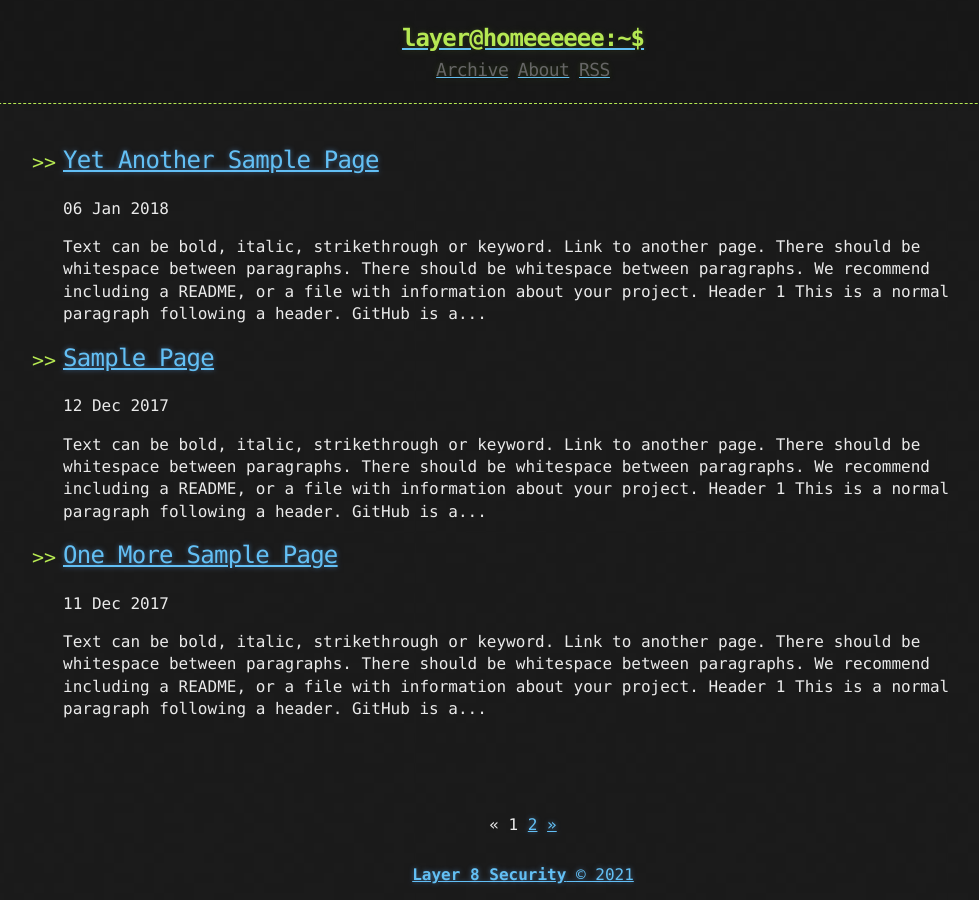
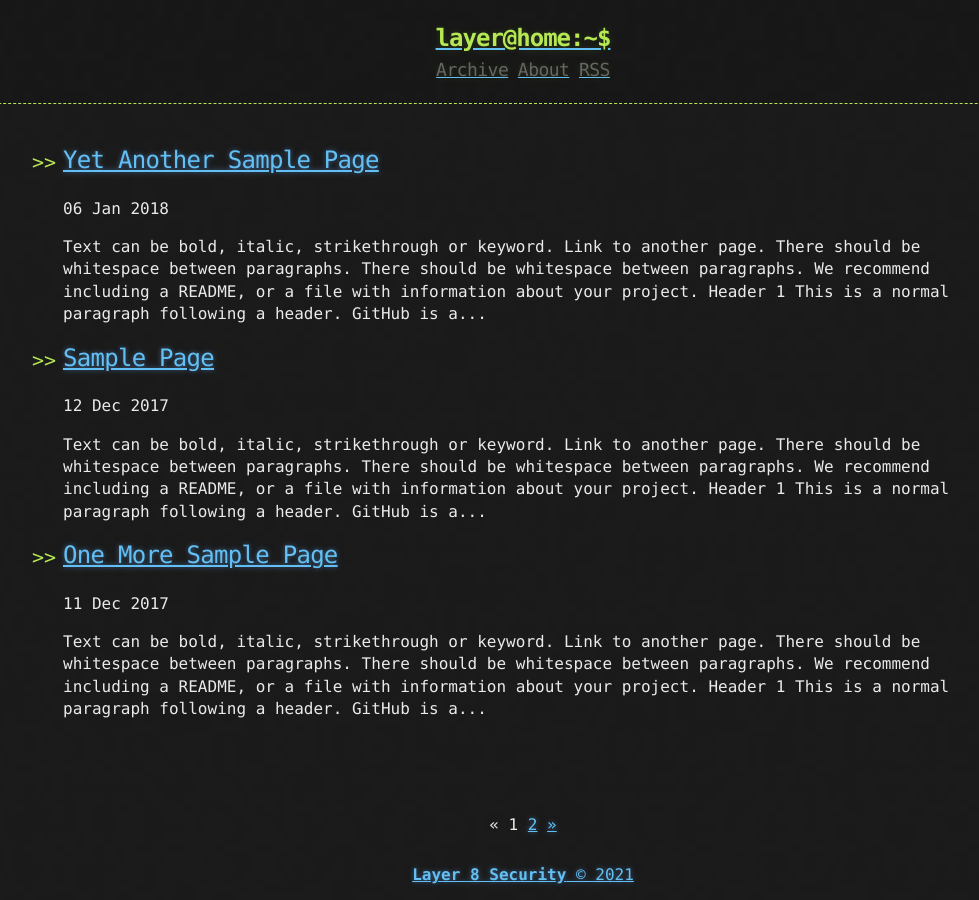
Before and after one commit to Layer8Sec/blog, a Jekyll site: the page built from index.html, in a window 1280 px wide. Shown: the whole page, without its empty margins (117-1096 px from the left). Built offline with Jekyll 4.4.1, drawn with Linux system fonts in a browser that asks for light colours; the list of posts is cut into pages by our own code.

Commit message:
Update header.html

```diff
--- a/_includes/header.html
+++ b/_includes/header.html
@@ -2,7 +2,7 @@
   <div>
     <a href="{{ "/" | prepend: site.baseurl | replace: '//', '/' }}">
     {% assign owner_first_name = site.owner | split: " " %}
-    <h1>{{ owner_first_name[0] owner_first_name[1]| downcase }}@homeeeeee:~$</h1>
+    <h1>{{ owner_first_name[0] owner_first_name[1]| downcase }}@home:~$</h1>
     </a>
     <div class="header-links">
       {% include links.html %}
```
